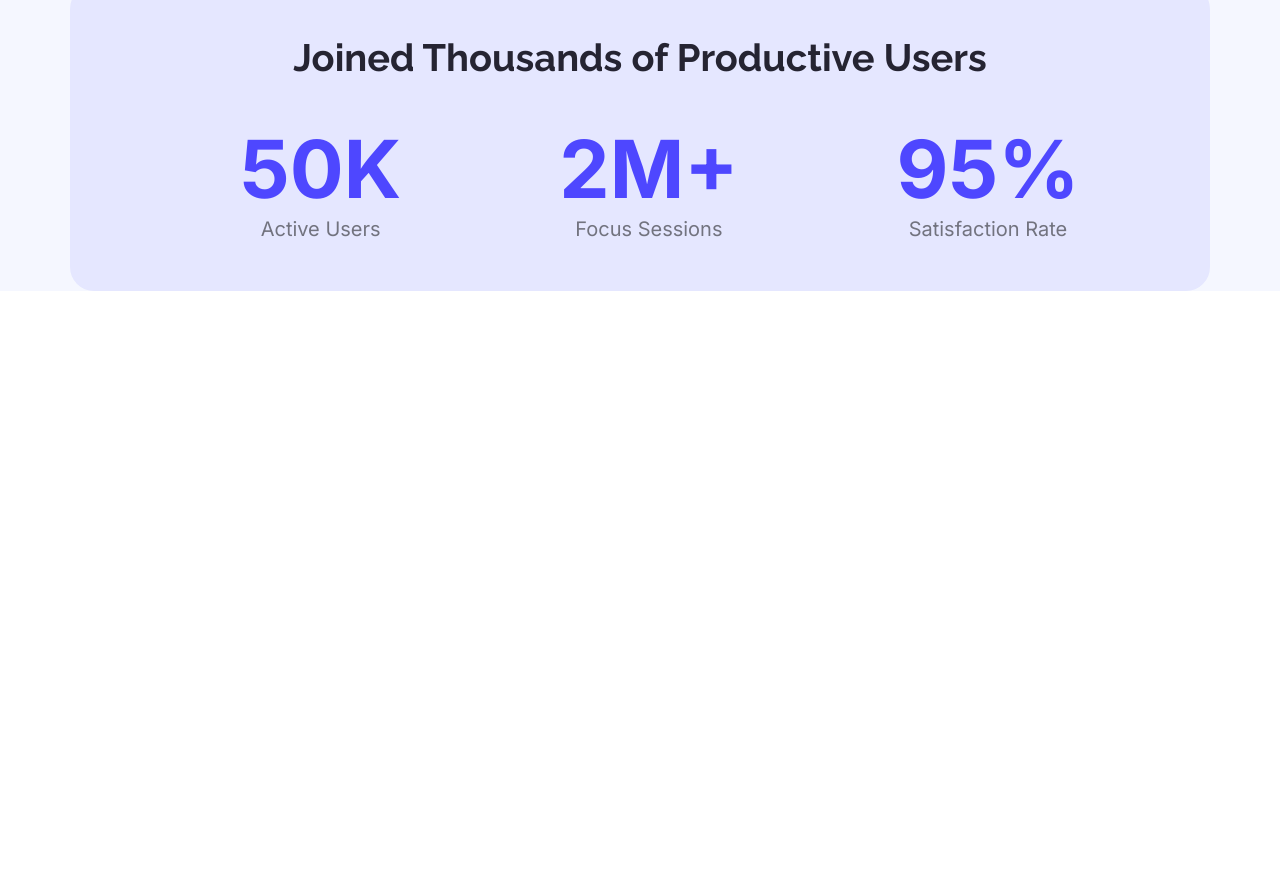
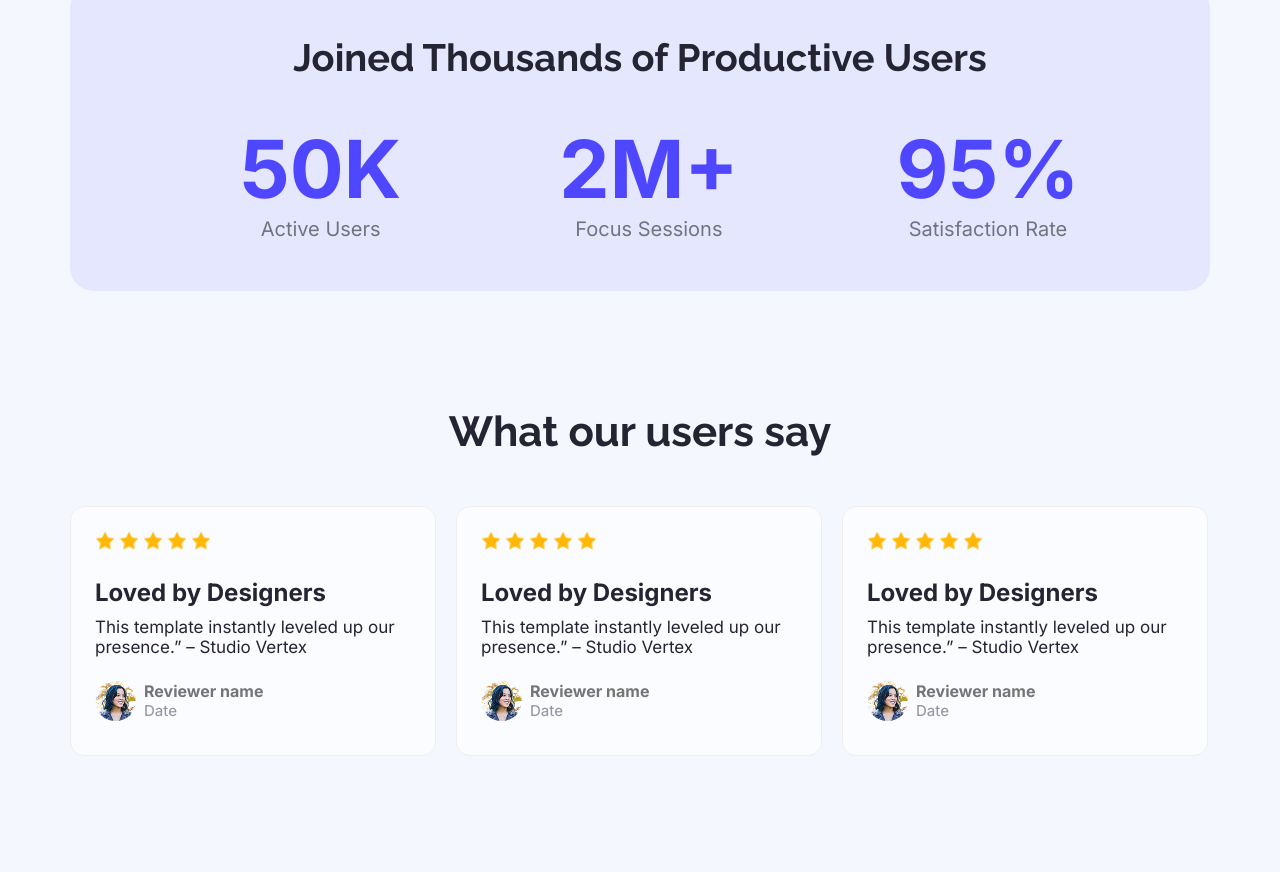
Before and after one commit to biplobrana007/assignment-01, a plain HTML site: page index.html in a window 1280 px wide. Shown: the part 1279-2151 px from the top of the page. Before the commit the page ends 1570 px from the top, so only its background shows below. Drawn offline with Linux system fonts and the light colour scheme.

Commit message:
feedback section added

```diff
--- a/index.html
+++ b/index.html
@@ -14,6 +14,7 @@
 </head>
 
 <body>
+    <!-- ---------------------NAV AND BANNER SECTION -->
     <header>
         <nav class="container">
             <h2 class="logo interFont            ">LOGO</h2>
@@ -26,8 +27,8 @@
         </div>
     </header>
     <main class="bg">
-        <section>
-            <div class="container">
+        <!----------------------------------ACTION SECTION -->
+        <section class="container">
             <div class="action">
                 <div class="actionLeft">
                     <h3 class="ralewayFont">See It in Action</h3>
@@ -38,9 +39,9 @@
                     <img src="images/wc-mini.png" alt="">
                 </div>
             </div>
-            </div>
 
         </section>
+        <!----------------------------PRODUCTIVE USERS SECTION -->
         <section class="container">
             <div class="productiveUser">
                 <h3 class="productiveTitle ralewayFont">Joined Thousands of Productive Users</h3>
@@ -60,6 +61,65 @@
                 </div>
             </div>
         </section>
+        <!------------------------------FEEDBACK SECTION -->
+        <section class="container">
+            <div class="feedback">
+                <h2 class="feedbackTitle ralewayFont">What our users say</h2>
+                <div class="feedbackReviews">
+                    <div class="feedbackReview">
+                        <img src="/images/icon-star.png" alt="star" class="starRating">
+                        <img src="/images/icon-star.png" alt="star" class="starRating">
+                        <img src="/images/icon-star.png" alt="star" class="starRating">
+                        <img src="/images/icon-star.png" alt="star" class="starRating">
+                        <img src="/images/icon-star.png" alt="star" class="starRating">
+                        <h3 class="reviewTitle interFont">Loved by Designers</h3>
+                        <p class="reviewComnt interFont">This template instantly leveled up our presence.” – Studio
+                            Vertex</p>
+                        <div class="reviewerInfo">
+                            <img src="images/avatar.png" alt="reviewer image" class="reviewerImg">
+                            <div class="reviewer">
+                                <h4 class="reviewerName interFont">Reviewer name</h4>
+                                <h5 class="reviewDate interFont">Date</h5>
+                            </div>
+                        </div>
+                    </div>
+                    <div class="feedbackReview">
+                        <img src="/images/icon-star.png" alt="star" class="starRating">
+                        <img src="/images/icon-star.png" alt="star" class="starRating">
+                        <img src="/images/icon-star.png" alt="star" class="starRating">
+                        <img src="/images/icon-star.png" alt="star" class="starRating">
+                        <img src="/images/icon-star.png" alt="star" class="starRating">
+                        <h3 class="reviewTitle interFont">Loved by Designers</h3>
+                        <p class="reviewComnt interFont">This template instantly leveled up our presence.” – Studio
+                            Vertex</p>
+                        <div class="reviewerInfo">
+                            <img src="images/avatar.png" alt="reviewer image" class="reviewerImg">
+                            <div class="reviewer">
+                                <h4 class="reviewerName interFont">Reviewer name</h4>
+                                <h5 class="reviewDate interFont">Date</h5>
+                            </div>
+                        </div>
+                    </div>
+                    <div class="feedbackReview">
+                        <img src="/images/icon-star.png" alt="star" class="starRating">
+                        <img src="/images/icon-star.png" alt="star" class="starRating">
+                        <img src="/images/icon-star.png" alt="star" class="starRating">
+                        <img src="/images/icon-star.png" alt="star" class="starRating">
+                        <img src="/images/icon-star.png" alt="star" class="starRating">
+                        <h3 class="reviewTitle interFont">Loved by Designers</h3>
+                        <p class="reviewComnt interFont">This template instantly leveled up our presence.” – Studio
+                            Vertex</p>
+                        <div class="reviewerInfo">
+                            <img src="images/avatar.png" alt="reviewer image" class="reviewerImg">
+                            <div class="reviewer">
+                                <h4 class="reviewerName interFont">Reviewer name</h4>
+                                <h5 class="reviewDate interFont">Date</h5>
+                            </div>
+                        </div>
+                    </div>
+                </div>
+            </div>
+        </section>
     </main>
 
 </body>
--- a/style.css
+++ b/style.css
@@ -166,3 +166,75 @@ nav{
 
 
 /*...........................PRODUCTIVE USERS ENDS*/
+
+
+/* .............................................FEEDBACK SECTION START */
+
+.feedback{
+    padding: 116px 0;
+}
+
+
+.feedbackTitle{
+    text-align: center;
+    font-size: 42px;
+    font-weight: bold;
+    color: #252432;
+    margin-bottom: 50px;
+}
+
+.feedbackReviews{
+    display: flex;
+    gap: 20px;
+    flex-wrap: wrap;
+}
+
+.starRating{
+    width: 20px;
+}
+
+.feedbackReview{
+    width: 316px;
+    height: 200px;
+    background: #FAFCFF;
+    border-radius: 14px;
+    padding: 24px;
+    border: 1px solid #F2EDED;
+
+
+}
+
+.reviewTitle{
+    font-size: 24px;
+    color: #252432;
+    margin-top: 24px;
+    margin-bottom: 10px;
+}
+
+.reviewComnt{
+    font-size: 17px;
+    color: #252432;
+}
+
+.reviewerInfo{
+    display: flex;
+    align-items: center;
+    margin-top: 24px;
+}
+
+.reviewerImg{
+    border-radius: 50%;
+    margin-right: 8px;
+}
+
+.reviewerName{
+    color: #757575;
+}
+
+.reviewDate{
+    font-weight: 450;
+    font-size: 15px;
+    color: #72737fbd;
+}
+
+/* .............................................FEEDBACK SECTION END */
```
Lines whose indentation alone changed are shown as unchanged.
